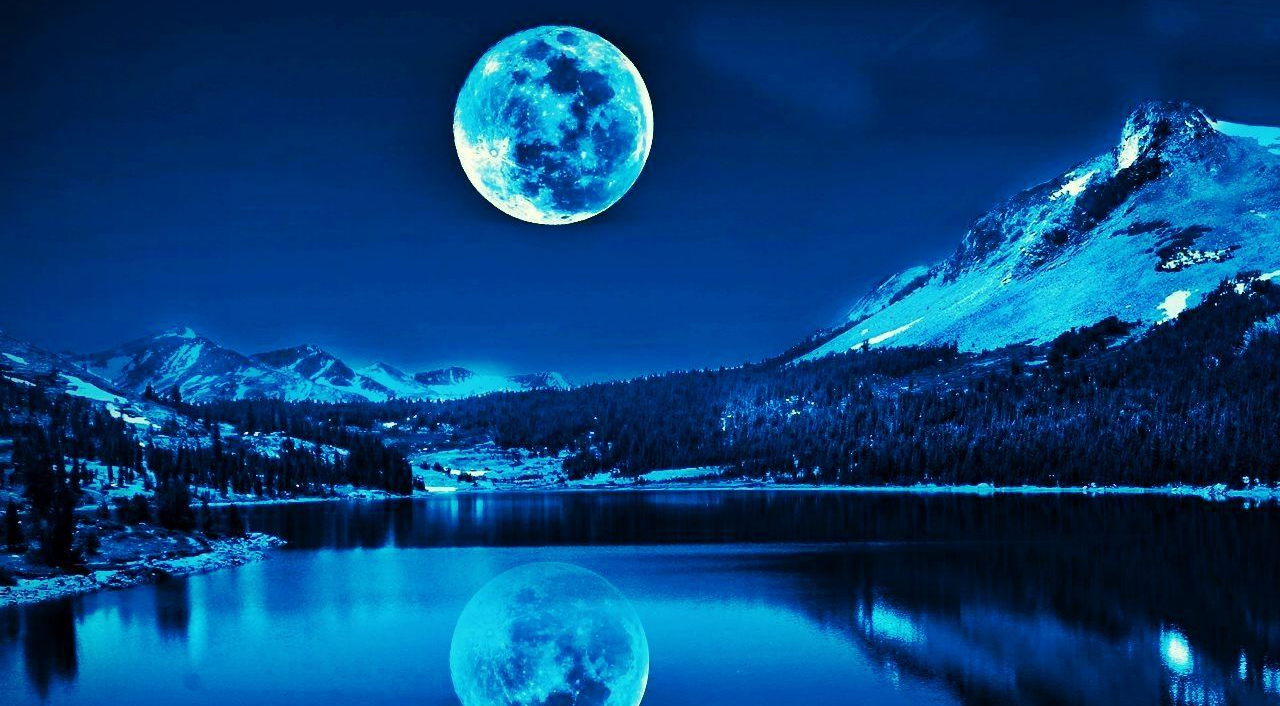
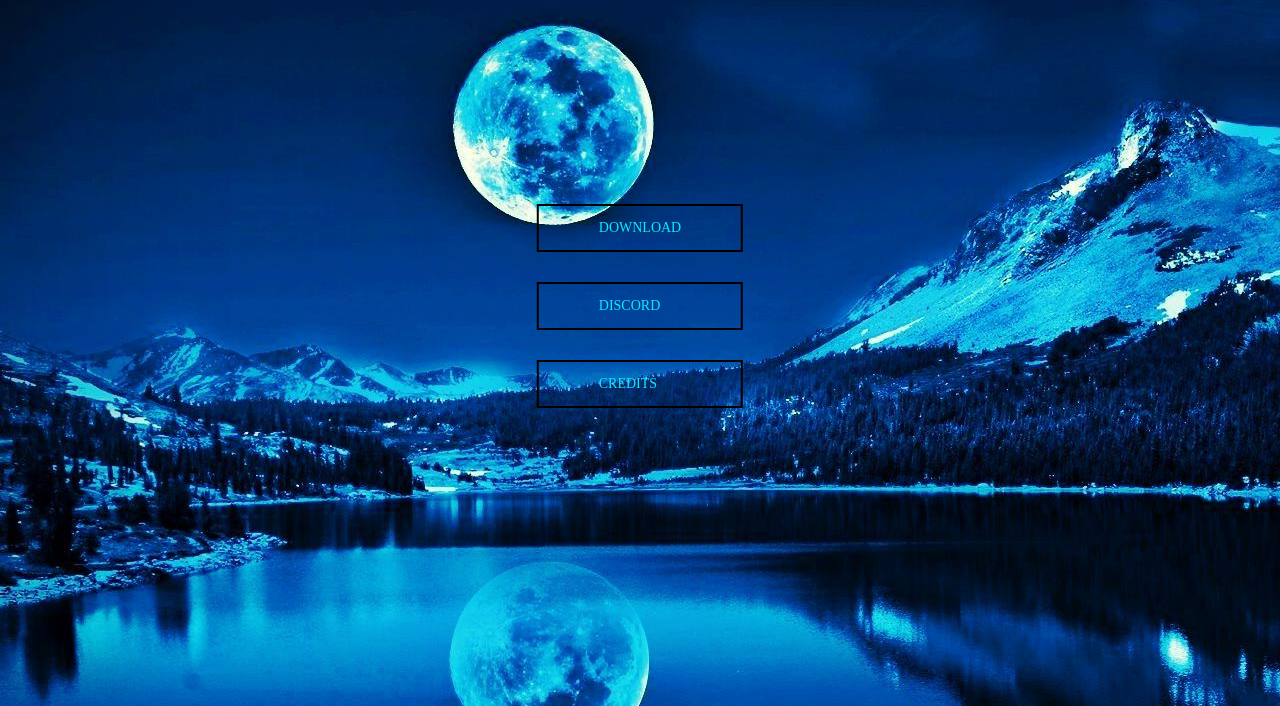
Before and after one commit to HitsJayden/Zax, a plain HTML site: page index.html in a window 1280 px wide. Shown: the part 94-800 px from the top of the page. Drawn offline with Linux system fonts and the light colour scheme.

Commit message:
Update index.html

```diff
--- a/index.html
+++ b/index.html
@@ -7,10 +7,12 @@
     <body>
 
 
- <a href="download.html" class="rainbow-button" alt="Download"></a>
- <a href="https://discord.gg/fWNuDDSV" class="rainbow-button" alt="Discord"></a>
 
-
+        <div class="middle">
+      <a href="download.html" class="btn btn1">Download</a>
+      <a href="https://discord.gg/fWNuDDSV" class="btn btn2">Discord</a>
+      <a href="credits.html" class="btn btn3">Credits</a>
+          </div>
 
   </body>
     <style>
```
